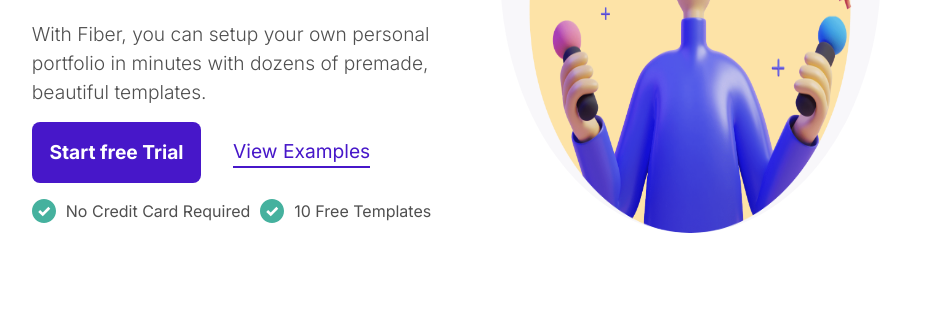
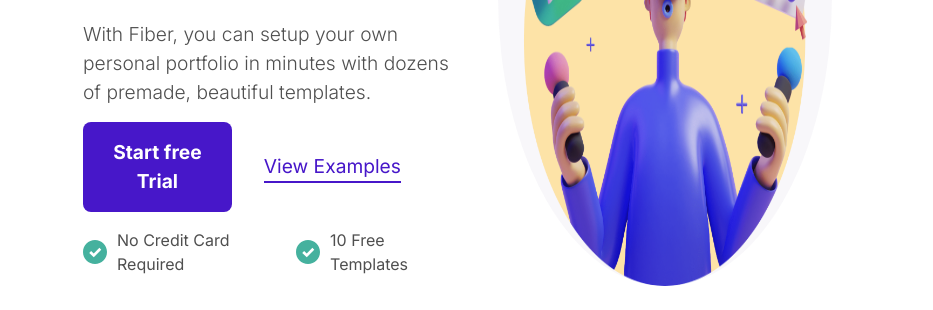
Before and after one commit to danielcgilibert/Fiber-Landing-Page, a plain HTML site: page index.html in a window 1280 px wide. Shown: the part 338-648 px from the top of the page, without its empty margins (173-1106 px from the left). Drawn offline with nearby package versions, Linux system fonts and the light colour scheme.

Commit message:
:iphone: Upgrading responsive design

```diff
--- a/style.css
+++ b/style.css
@@ -250,7 +250,7 @@
 /* Large devices (desktops, less than 1200px) */
 @media (min-width: 1200px) {
   body {
-    padding: 1.25rem 16%;
+    padding: 1.25rem 20%;
   }
 
   .illustration {
```
